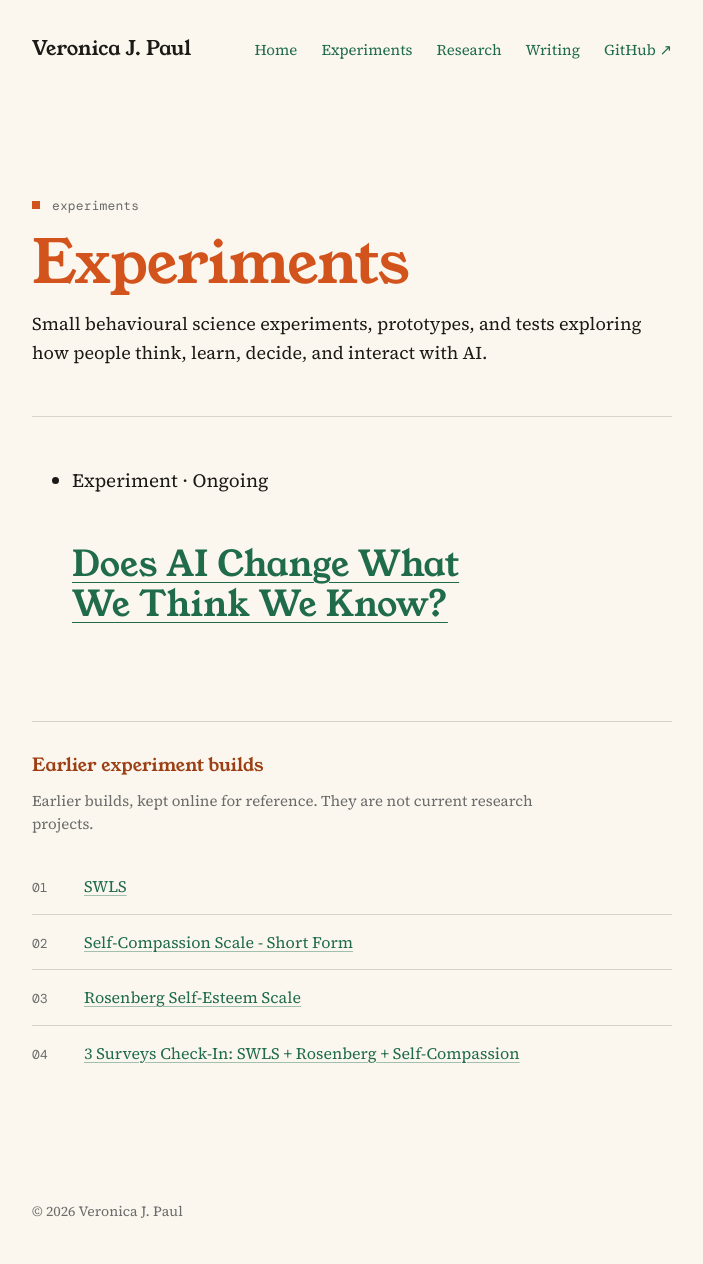
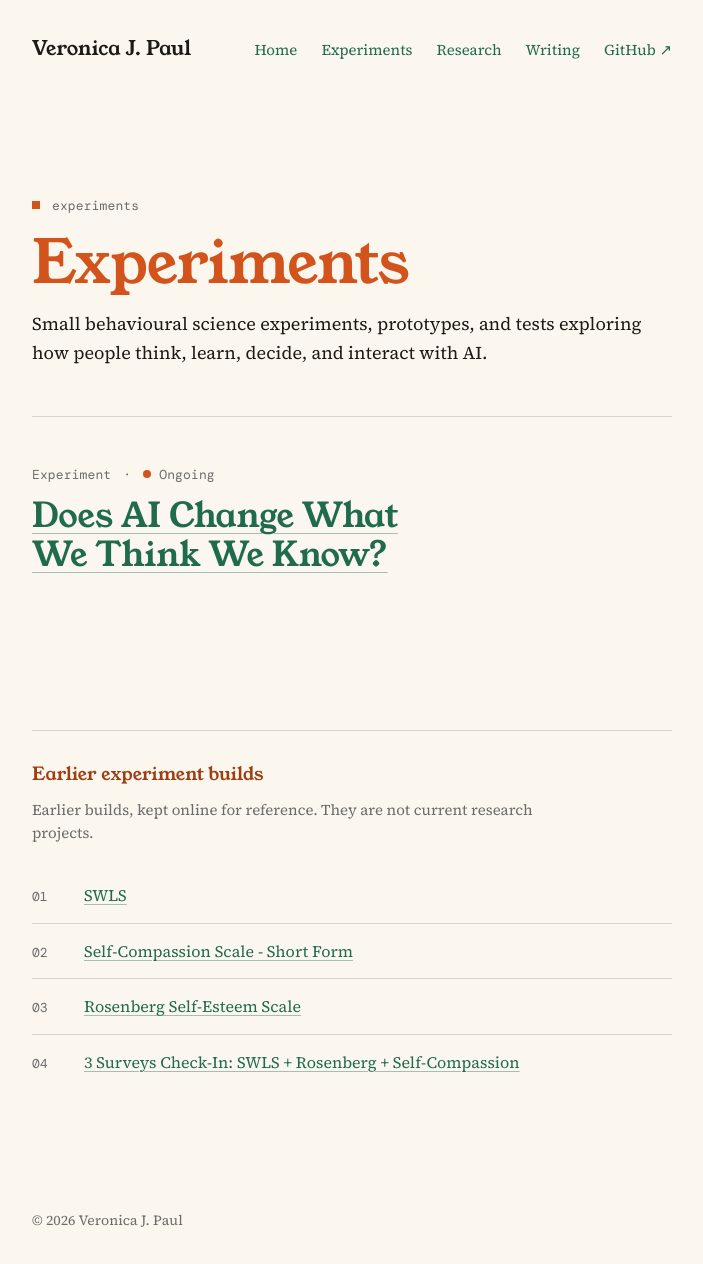
Before and after one commit to veronjp/veronicajpaul, a Jekyll site: the page built from experiments/index.html, in a window 1280 px wide. Shown: the whole page, without its empty margins (288-991 px from the left). Built offline with Jekyll 4.4.1, drawn with Linux system fonts in a browser that asks for light colours.

Commit message:
refine responsive layouts

```diff
--- a/assets/css/style.css
+++ b/assets/css/style.css
@@ -79,6 +79,19 @@
   font-family: var(--font-body);
   font-size: clamp(1.0625rem, 1.02rem + 0.2vw, 1.1875rem);
   line-height: 1.65;
+  /* A word or URL that is too long for its line breaks instead of
+     pushing the page wider than the screen. Everything inherits this. */
+  overflow-wrap: break-word;
+}
+
+/* Long code scrolls inside its own box, never the whole page. */
+pre {
+  max-width: 100%;
+  overflow-x: auto;
+}
+
+code {
+  overflow-wrap: anywhere;
 }
 
 
@@ -177,8 +190,10 @@
   padding-block: var(--space-5) var(--space-4);
 }
 
+/* Phones: less space above the content, because the sections inside
+   already add their own. Desktop spacing is set in the media query. */
 body > main {
-  padding-block: var(--space-7);
+  padding-block: var(--space-5) var(--space-7);
 }
 
 body > footer {
@@ -231,11 +246,13 @@
   text-underline-offset: 0.2em;
 }
 
-/* The list is only a list for meaning. Visually it is a row of links. */
+/* The list is only a list for meaning. Visually it is a row of links.
+   The gap between links shrinks on narrow screens (clamp) so more
+   links fit on each line before the row wraps. */
 .site-nav__list {
   display: flex;
   flex-wrap: wrap;
-  gap: 0 var(--space-5);
+  gap: 0 clamp(var(--space-3), 4vw, var(--space-5));
   margin: 0;
   padding: 0;
   list-style: none;
@@ -261,8 +278,10 @@
    8. HOMEPAGE INTRODUCTION
    ========================================================================== */
 
+/* Phones: a shorter gap above and below the statement.
+   Desktop spacing is set in the media query. */
 .intro {
-  padding-block: var(--space-7) var(--space-8);
+  padding-block: var(--space-5) var(--space-7);
 }
 
 /* Small technical label with a little orange square in front of it. */
@@ -396,10 +415,11 @@
 
 /* Deliberately quieter than the current experiments above it: smaller
    heading, grey introduction, plain numbered list, thin rules.
-   The rule colour is a local variable, like in Selected Work. */
+   The rule colour is a local variable, like in Selected Work.
+   Phones get a smaller gap above the section (desktop is set below). */
 .legacy-builds {
   --legacy-rule: rgba(28, 26, 22, 0.16);
-  margin-top: var(--space-8);
+  margin-top: var(--space-7);
   padding-top: var(--space-5);
   border-top: 1px solid var(--legacy-rule);
 }
@@ -839,7 +859,8 @@
 }
 
 /* No box: only a line underneath, like writing on a ruled page.
-   font-size stays above 16px so phones do not zoom in on focus. */
+   font-size stays above 16px so phones do not zoom in on focus.
+   width: 100% with border-box sizing keeps fields inside the screen. */
 .contact-form__input {
   display: block;
   width: 100%;
@@ -898,13 +919,14 @@
   outline-offset: 3px;
 }
 
-/* A centred row of links that wraps onto more lines when needed. */
+/* A centred row of links that wraps onto more lines when needed.
+   Phones get a smaller gap above it (desktop is set below). */
 .social-links {
   display: flex;
   flex-wrap: wrap;
   justify-content: center;
   gap: var(--space-1) var(--space-5);
-  margin: var(--space-8) 0 0;
+  margin: var(--space-7) 0 0;
   padding: 0;
   list-style: none;
 }
@@ -939,4 +961,143 @@
   .contact-form__input {
     font-size: 1.25rem;
   }
+
+  .social-links {
+    margin-top: var(--space-8);
+  }
 }
+
+
+/* ==========================================================================
+   15. EXPERIMENTS PAGE: CURRENT EXPERIMENTS LIST
+   ========================================================================== */
+
+/* ADDED IN THE RESPONSIVE PASS: these classes exist in
+   experiments/index.html but had no styles yet, so the list showed
+   browser defaults (bullets and an indent). This mirrors the Research
+   list in section 12 so the two pages match. */
+.experiment-list {
+  --experiment-rule: rgba(28, 26, 22, 0.16);
+}
+
+.experiment-list__items {
+  margin: 0;
+  padding: 0;
+  list-style: none;
+}
+
+.experiment-list__item {
+  padding-block: var(--space-6);
+}
+
+.experiment-list__item + .experiment-list__item {
+  border-top: 1px solid var(--experiment-rule);
+}
+
+.experiment-list__item:first-child {
+  padding-top: 0;
+}
+
+.experiment {
+  margin: 0;
+}
+
+.experiment__meta {
+  display: flex;
+  flex-wrap: wrap;
+  align-items: center;
+  gap: var(--space-1) var(--space-3);
+  margin: 0 0 var(--space-3);
+  font-family: var(--font-mono);
+  font-size: 0.8125rem;
+  line-height: 1.5;
+  letter-spacing: 0.01em;
+  color: var(--color-grey);
+}
+
+.experiment__status {
+  display: inline-flex;
+  align-items: center;
+  gap: var(--space-2);
+}
+
+.experiment__status::before {
+  content: "";
+  flex: none;
+  width: 0.5rem;
+  height: 0.5rem;
+  border-radius: 50%;
+  background: var(--color-orange);
+}
+
+.experiment__title {
+  margin: 0 0 var(--space-3);
+  font-size: clamp(1.5rem, 1.2rem + 1.5vw, 2.125rem);
+  line-height: 1.15;
+  letter-spacing: -0.01em;
+}
+
+.experiment__title a {
+  text-decoration-color: rgba(31, 107, 74, 0.4);
+}
+
+.experiment__title a:hover {
+  text-decoration-color: currentColor;
+}
+
+.experiment__summary {
+  max-width: 34em;
+  margin: 0;
+  font-size: 1.0625rem;
+  line-height: 1.6;
+}
+
+.experiment-list__empty {
+  display: flex;
+  align-items: center;
+  gap: var(--space-3);
+  margin: 0;
+  padding-block: var(--space-5);
+  border-block: 1px solid var(--experiment-rule);
+  font-family: var(--font-mono);
+  font-size: 0.875rem;
+  line-height: 1.5;
+  color: var(--color-grey);
+}
+
+.experiment-list__empty::before {
+  content: "";
+  flex: none;
+  width: 0.5rem;
+  height: 0.5rem;
+  border: 1.5px solid var(--color-orange);
+  border-radius: 50%;
+}
+
+@media (min-width: 34rem) {
+  .experiment-list__item {
+    padding-block: var(--space-7);
+  }
+
+  .experiment__summary {
+    font-size: 1.125rem;
+  }
+}
+
+
+/* ==========================================================================
+   16. TOUCH SCREENS
+   ========================================================================== */
+
+/* Phones and tablets: links in the header and the social row get a
+   tap area of at least 44px tall. Mouse users keep the compact look.
+   One query covers every touch device, whatever its screen width. */
+@media (pointer: coarse) {
+  .site-name,
+  .site-nav__link,
+  .social-links__link {
+    display: inline-flex;
+    align-items: center;
+    min-height: 2.75rem;
+  }
+}
```
